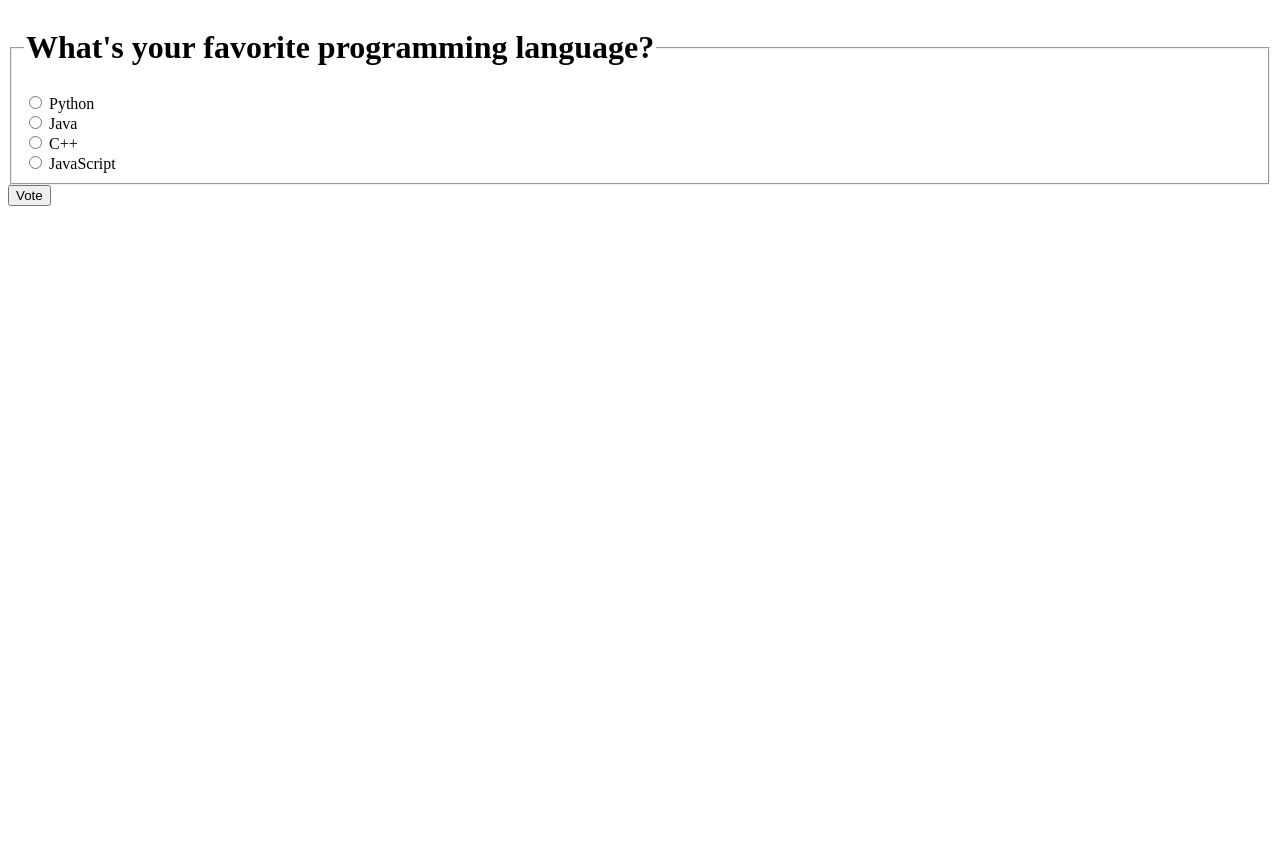
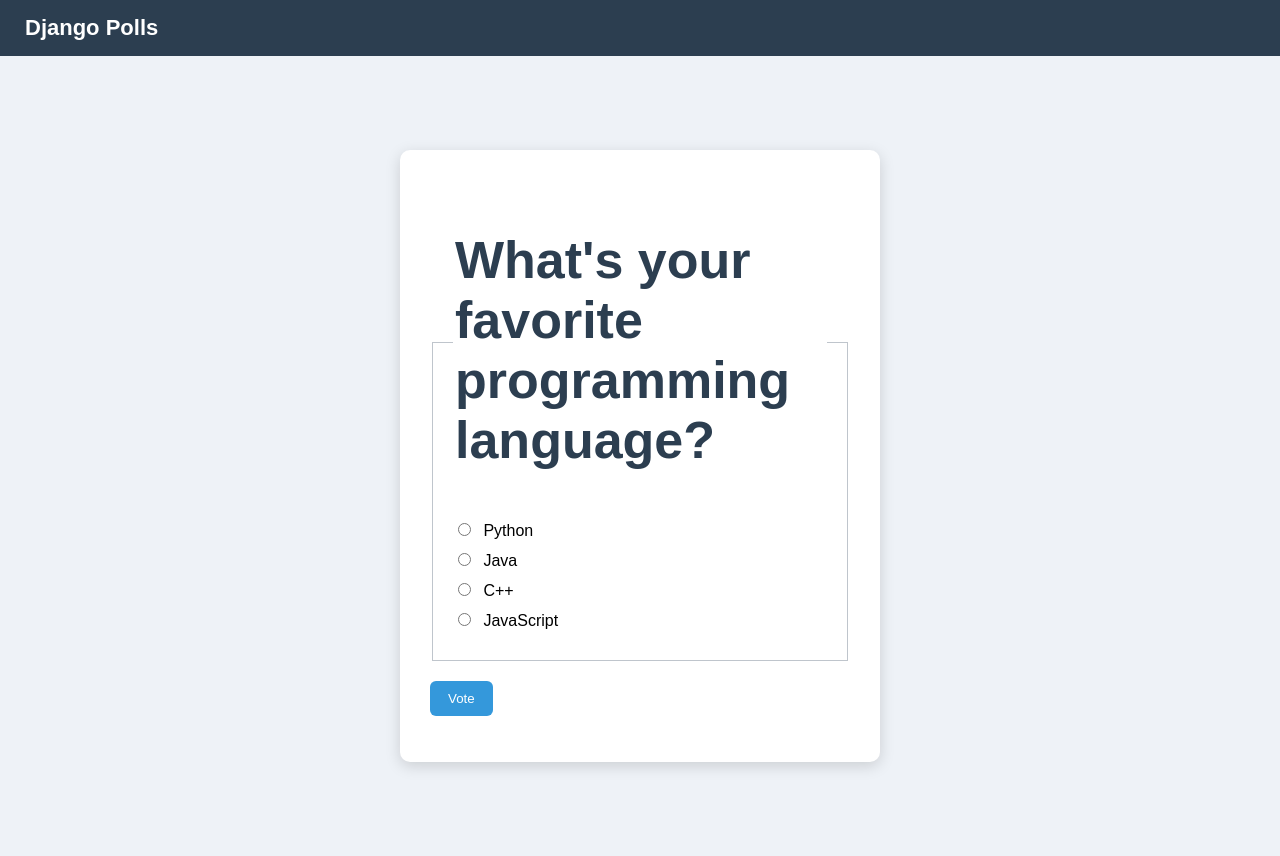
Before and after one commit to lelon761/django-polls, a Django app: page /polls/3/ in a window 1280 px wide. Before the commit the page ends 206 px from the top, so only its background shows below. Run offline with Django 5.2, Linux system fonts and the light colour scheme; data comes from the database, SQL or seed files in the repository; both versions use the stored data as it was after the commit.

Commit message:
Added css style to the application

```diff
--- /dev/null
+++ b/polls/static/polls/style.css
@@ -0,0 +1,155 @@
+header {
+    background-color: #2c3e50;
+    color: white;
+    padding: 15px 25px;
+    font-size: 22px;
+    font-weight: bold;
+}
+
+header a {
+    color: white;
+    text-decoration: none;
+}
+
+header a:hover {
+    text-decoration: underline;
+}
+body {
+    font-family: Arial, Helvetica, sans-serif;
+    background: #eef2f7;
+    margin: 0;
+    padding: 0;
+}
+
+/* center everything */
+.container {
+    display: flex;
+    justify-content: center;
+    align-items: center;
+    height: 100vh;
+}
+
+/* poll card */
+.card {
+    background: white;
+    padding: 30px;
+    border-radius: 10px;
+    width: 420px;
+    box-shadow: 0px 4px 15px rgba(0,0,0,0.15);
+}
+
+h1 {
+    color: #2c3e50;
+    margin-bottom: 20px;
+}
+
+label {
+    display: block;
+    margin: 10px 0;
+}
+
+button {
+    margin-top: 20px;
+    background: #3498db;
+    border: none;
+    padding: 10px 18px;
+    color: white;
+    border-radius: 6px;
+    cursor: pointer;
+}
+
+button:hover {
+    background: #2980b9;
+}
+
+fieldset {
+    border: 1px solid #bfc5cc;
+    padding: 20px;
+    margin-top: 15px;
+}
+
+legend {
+    font-size: 26px;
+    font-weight: bold;
+    color: #2c3e50;
+}
+
+input[type="radio"] {
+    margin-right: 8px;
+}
+
+label {
+    display: block;
+    margin: 10px 0;
+}
+
+button {
+    margin-top: 20px;
+    background-color: #3498db;
+    border: none;
+    padding: 10px 18px;
+    color: white;
+    border-radius: 6px;
+    cursor: pointer;
+}
+
+button:hover {
+    background-color: #2980b9;
+}
+
+.poll-item {
+    padding: 12px;
+    margin: 10px 0;
+    background: #f7f9fc;
+    border-radius: 6px;
+    border: 1px solid #d5d9df;
+}
+
+.poll-item a {
+    text-decoration: none;
+    color: #2c3e50;
+    font-weight: bold;
+}
+
+.poll-item:hover {
+    background: #e9eef5;
+}
+
+ul {
+    list-style: none;
+    padding: 0;
+}
+
+li {
+    padding: 10px;
+    margin: 8px 0;
+    background: #f5f7fa;
+    border-radius: 6px;
+    border: 1px solid #d6dbe1;
+}
+
+.results {
+    list-style: none;
+    padding: 0;
+}
+
+.results li {
+    margin: 12px 0;
+}
+
+.result-text {
+    margin-bottom: 5px;
+    font-weight: 500;
+}
+
+.bar-container {
+    background: #e5e9f0;
+    border-radius: 6px;
+    overflow: hidden;
+    height: 12px;
+}
+
+.bar {
+    height: 100%;
+    background: #3498db;
+}
--- a/polls/templates/polls/detail.html
+++ b/polls/templates/polls/detail.html
@@ -1,5 +1,16 @@
+{% load static %}
+<link rel="stylesheet" href="{% static 'polls/style.css' %}">
+
+<header>
+    <a href="{% url 'polls:index' %}">Django Polls</a>
+</header>
+
+<div class="container">
+<div class="card">
+
 <form action="{% url 'polls:vote' question.id %}" method="post">
 {% csrf_token %}
+
 <fieldset>
     <legend><h1>{{ question.question_text }}</h1></legend>
 
@@ -8,15 +19,16 @@
     {% endif %}
 
     {% for choice in question.choice_set.all %}
-        <input type="radio"
-               name="choice"
-               id="choice{{ forloop.counter }}"
-               value="{{ choice.id }}">
-        <label for="choice{{ forloop.counter }}">
-            {{ choice.choice_text }}
-        </label><br>
-    {% endfor %}
+<label>
+    <input type="radio" name="choice" value="{{ choice.id }}">
+    {{ choice.choice_text }}
+</label>
+{% endfor %}
 </fieldset>
 
-<input type="submit" value="Vote">
+<button type="submit">Vote</button>
+
 </form>
+
+</div>
+</div>
```
Also changed, not shown: polls/templates/polls/index.html (+23 -4 lines), polls/templates/polls/results.html (+29 -3 lines), db.sqlite3.
